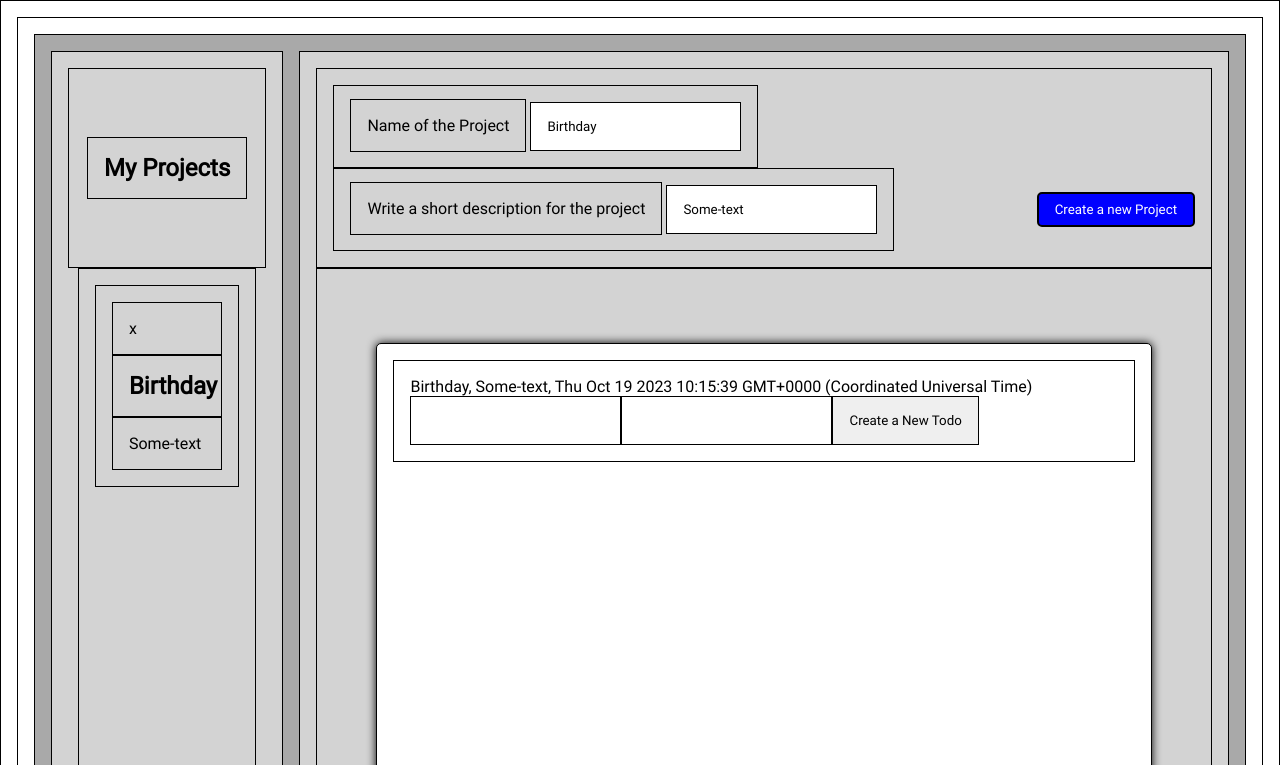
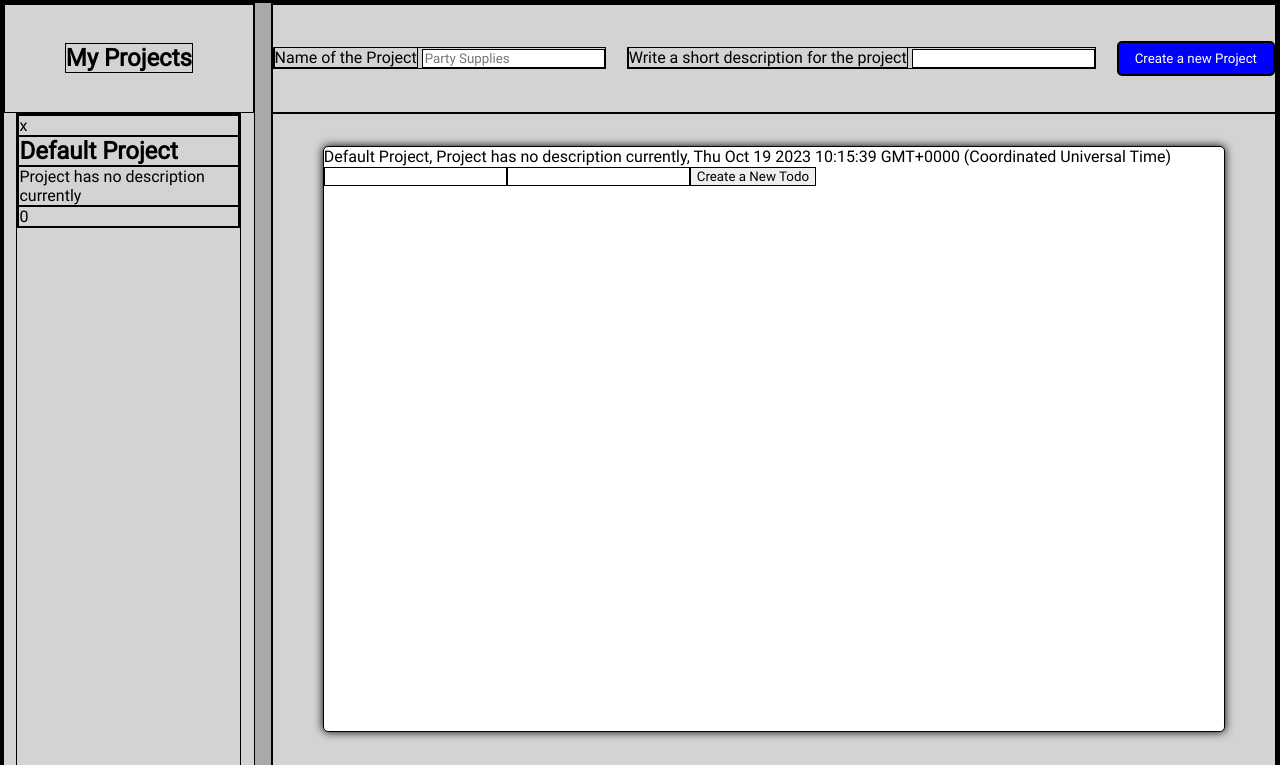
Before and after one commit to goran1010/Todo-list, a website built with webpack: page src/template.html in a window 1280 px wide. Both pictures are taken after a click on the button "Create a new Project". Shown: the top 765 px of the page. Built offline with nearby package versions, Linux system fonts and the light colour scheme.

Commit message:
Finished functions except for refereshing wehn deleting selected bug

```diff
--- a/src/index.js
+++ b/src/index.js
@@ -8,6 +8,7 @@ import updateCurrentProjectDisplay from "./scripts/updateCurrentProjectDisplay";
 import updateAllProjectsDisplay from "./scripts/updateAllProjectsDisplay";
 
 const allProjects = [];
+let projectID;
 
 const createNewProjectButton = document.querySelector(`header button`);
 const newProjectNameInput = document.querySelector(`header input#project-name`);
@@ -25,8 +26,19 @@ newProjectDescriptionInput.addEventListener(`keyup`, () => {
 });
 
 createNewProjectButton.addEventListener(`click`, () => {
-  let newProject = new Project(newProjectName, newProjectDescription);
+  if (projectID === undefined) {
+    projectID = 0;
+  } else {
+    projectID++;
+  }
+  let newProject = new Project(
+    newProjectName,
+    newProjectDescription,
+    projectID
+  );
   allProjects.push(newProject);
-  updateCurrentProjectDisplay(allProjects[allProjects.length - 1]);
+  updateCurrentProjectDisplay(allProjects[allProjects.length - 1], allProjects);
   updateAllProjectsDisplay(allProjects);
+  newProjectNameInput.value = "";
+  newProjectDescriptionInput.value = "";
 });
--- a/src/scripts/project.js
+++ b/src/scripts/project.js
@@ -1,11 +1,12 @@
 import Todo from "./todo.js";
 
 export default class Project {
-  constructor(newProjectName, newProjectDescription) {
+  constructor(newProjectName, newProjectDescription, projectID) {
     this.projectName = newProjectName;
     this.projectDescription = newProjectDescription;
     this.projectDateCreated = new Date();
     this.allTodos = [];
+    this.projectID = projectID;
   }
   createNewTodo(name, description) {
     let newTodo = new Todo(name, description);
--- a/src/scripts/updateAllProjectsDisplay.js
+++ b/src/scripts/updateAllProjectsDisplay.js
@@ -12,22 +12,29 @@ export default function updateAllProjectsDisplay(allProjects) {
     const projectName = document.createElement(`h1`);
     const projectDescription = document.createElement(`p`);
     const deleteProjectButton = document.createElement(`div`);
+    const showProjectID = document.createElement(`div`);
 
     deleteProjectButton.textContent = "x";
-    deleteProjectButton.addEventListener(`click`, () => {
+    deleteProjectButton.addEventListener(`click`, (event) => {
+      event.stopPropagation();
       allProjects.splice(index, 1);
       updateAllProjectsDisplay(allProjects);
+      if (allProjects.length === 0) {
+        updateCurrentProjectDisplay(null, allProjects);
+      }
     });
 
     projectName.textContent = project.projectName;
     projectDescription.textContent = project.projectDescription;
+    showProjectID.textContent = project.projectID;
 
     projectCard.appendChild(deleteProjectButton);
     projectCard.appendChild(projectName);
     projectCard.appendChild(projectDescription);
+    projectCard.appendChild(showProjectID);
 
     projectCard.addEventListener(`click`, () => {
-      updateCurrentProjectDisplay(project);
+      updateCurrentProjectDisplay(project, allProjects);
     });
     document.querySelector(`.aside-projects`).appendChild(projectCard);
   });
--- a/src/scripts/updateCurrentProjectDisplay.js
+++ b/src/scripts/updateCurrentProjectDisplay.js
@@ -1,16 +1,40 @@
 export default function updateCurrentProjectDisplay(currentProject) {
+  if (document.querySelector(`.content`).firstChild) {
+    document
+      .querySelector(`.content`)
+      .removeChild(document.querySelector(`.content`).firstChild);
+  }
+
+  if (!currentProject) {
+    return;
+  }
+
+  // Should have another check if currentProject isn't in AllProjects ?!
+
   const newTodoNameInput = document.createElement(`input`);
   const newTodoDescriptionInput = document.createElement(`input`);
-  const projectOnScreen = document.createElement(`div`);
+  const cards = document.createElement(`div`);
+  cards.classList.add(`cards`);
 
   const createNewTodoButton = document.createElement(`button`);
   createNewTodoButton.addEventListener(`click`, () => {
-    // updateCurrentProjectDisplay(currentProject);
     currentProject.createNewTodo(
       newTodoNameInput.value,
       newTodoDescriptionInput.value
     );
-    console.log(currentProject.allTodos);
+
+    updateCurrentProjectDisplay(currentProject);
+  });
+  createNewTodoButton.textContent = `Create a New Todo`;
+
+  cards.textContent = `
+  ${currentProject.projectName},
+  ${currentProject.projectDescription},
+  ${currentProject.projectDateCreated}`;
+
+  cards.appendChild(newTodoNameInput);
+  cards.appendChild(newTodoDescriptionInput);
+  cards.appendChild(createNewTodoButton);
 
   currentProject.allTodos.forEach((todo, index) => {
     const todoCard = document.createElement(`div`);
@@ -30,24 +54,8 @@ export default function updateCurrentProjectDisplay(currentProject) {
     todoCard.appendChild(todoName);
     todoCard.appendChild(todoDescription);
     todoCard.appendChild(deleteTodoButton);
-      projectOnScreen.appendChild(todoCard);
+    cards.appendChild(todoCard);
   });
-  });
-  createNewTodoButton.textContent = `Create a New Todo`;
 
-  if (document.querySelector(`.cards`).firstChild) {
-    document
-      .querySelector(`.cards`)
-      .removeChild(document.querySelector(`.cards`).firstChild);
+  document.querySelector(`.content`).appendChild(cards);
 }
-
-  projectOnScreen.textContent = `
-  ${currentProject.projectName},
-  ${currentProject.projectDescription},
-  ${currentProject.projectDateCreated}`;
-
-  projectOnScreen.appendChild(newTodoNameInput);
-  projectOnScreen.appendChild(newTodoDescriptionInput);
-  projectOnScreen.appendChild(createNewTodoButton);
-  document.querySelector(`.cards`).appendChild(projectOnScreen);
-}
--- a/src/style.css
+++ b/src/style.css
@@ -12,7 +12,6 @@
   margin: 0;
   box-sizing: border-box;
 
-  padding: 1rem;
   border: 1px solid black;
 }
 body {
--- a/src/template.html
+++ b/src/template.html
@@ -20,7 +20,7 @@
             <input
               type="text"
               id="project-name"
-              value="Birthday"
+              value="Default Project"
               placeholder="Party Supplies"
             />
           </div>
@@ -28,7 +28,11 @@
             <label for="project-description"
               >Write a short description for the project</label
             >
-            <input type="text" value="Some-text" id="project-description" />
+            <input
+              type="text"
+              value="Project has no description currently"
+              id="project-description"
+            />
           </div>
           <button>Create a new Project</button>
         </header>
```
Lines whose indentation alone changed are shown as unchanged.
